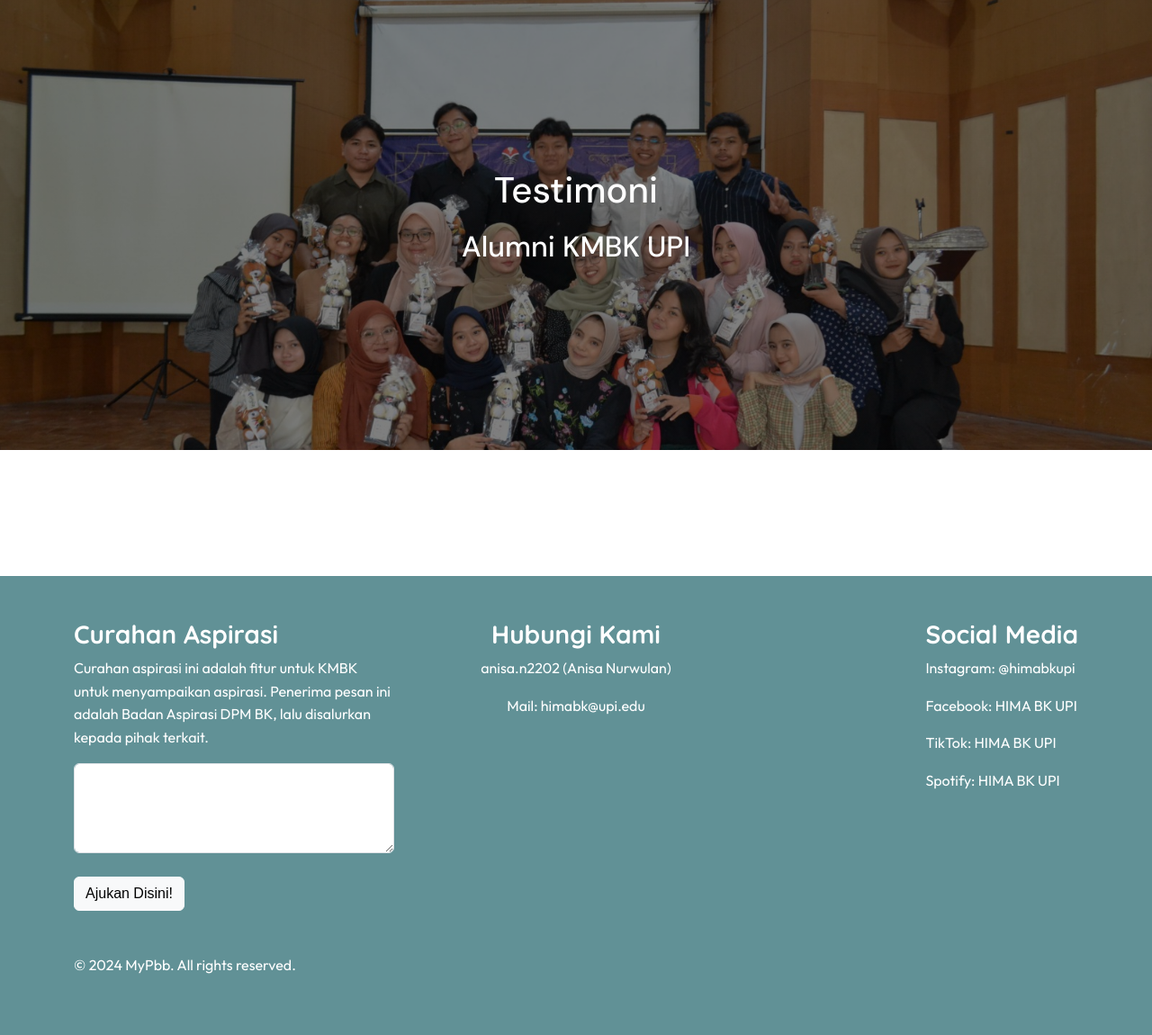
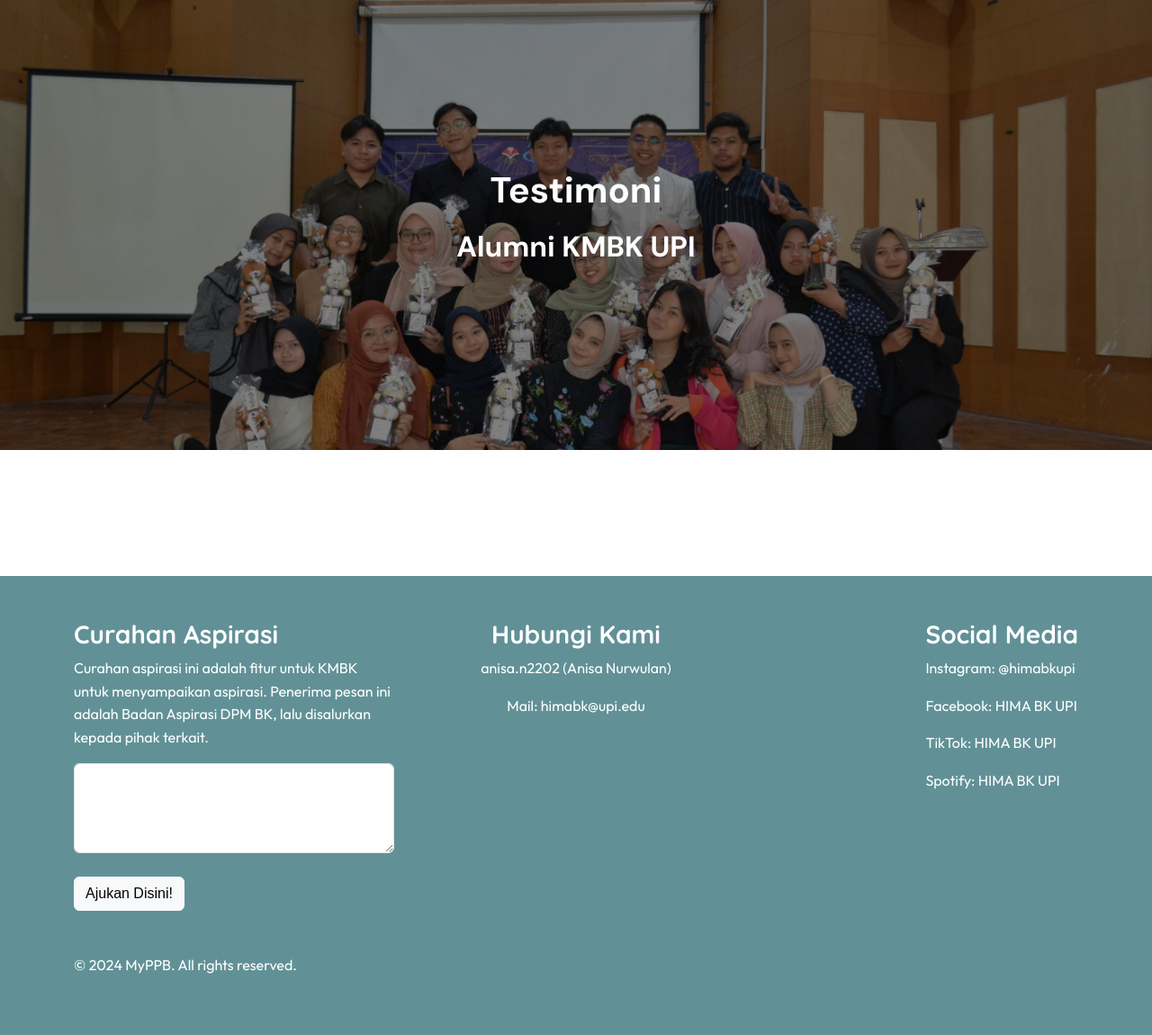
Before and after one commit to nnisafitria/GuidanceConnect, a Flask app: page /alumni in a window 1280 px wide. Shown: the part 61-1211 px from the top of the page at 90% size. Run offline with Flask 3, Linux system fonts and the light colour scheme; data that the repository does not hold is empty.

Commit message:
ubah kecil

```diff
--- a/templates/alumni.html
+++ b/templates/alumni.html
@@ -163,8 +163,8 @@ h1, h2 {
 
 
         <div class="gambar">
-        <h1>Testimoni</h1>
-        <h2>Alumni KMBK UPI</h2>
+        <h1><strong>Testimoni</strong></h1>
+        <h2><strong>Alumni KMBK UPI</strong></h2>
         </div>
 
         <main>
@@ -218,7 +218,7 @@ h1, h2 {
           </div>
           <div class="row mt-5">
             <div class="col-lg-12">
-              <p>&copy; 2024 MyPbb. All rights reserved.</p>
+              <p>&copy; 2024 MyPPB. All rights reserved.</p>
             </div>
           </div>
         </div>
--- a/templates/forum.html
+++ b/templates/forum.html
@@ -172,7 +172,7 @@
     <div>
       <div class="mypic" style="text-align: center; ">
         <h1>Myppb</h1>
-        <p style="padding: 0 90px;">“GuidanceConnect Forum” adalah salah satu fasilitas yang memungkinkan kamu bertanya kepada kakak tingkat dan alumni jurusan Bimbingan dan Konseling UPI. Forum ini diwadahi menggunakan aplikasi Whatsapp yang dibagi-bagi berdasarkan topik. (Tempat Bekerja, perlombaan, dsb.)</p>
+        <p style="padding: 0 90px;">“MyPPB Forum” adalah salah satu fasilitas yang memungkinkan kamu bertanya kepada kakak tingkat dan alumni jurusan Bimbingan dan Konseling UPI. Forum ini diwadahi menggunakan aplikasi Whatsapp yang dibagi-bagi berdasarkan topik. (Tempat Bekerja, perlombaan, dsb.)</p>
       </div>
     </div>
     <div style="padding-top: 80px;"></div>
```
Also changed, not shown: templates/mahasiswa_alumni.html (+4 -4 lines).
